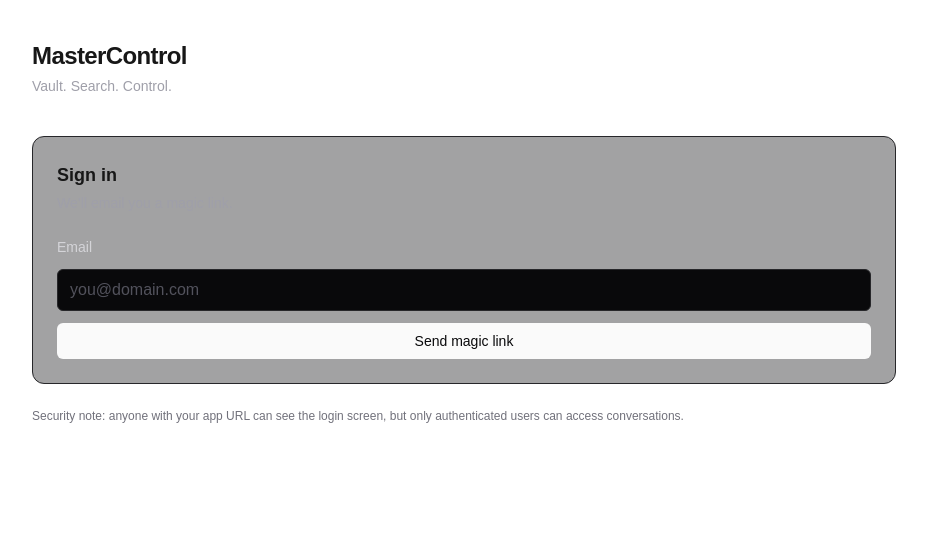
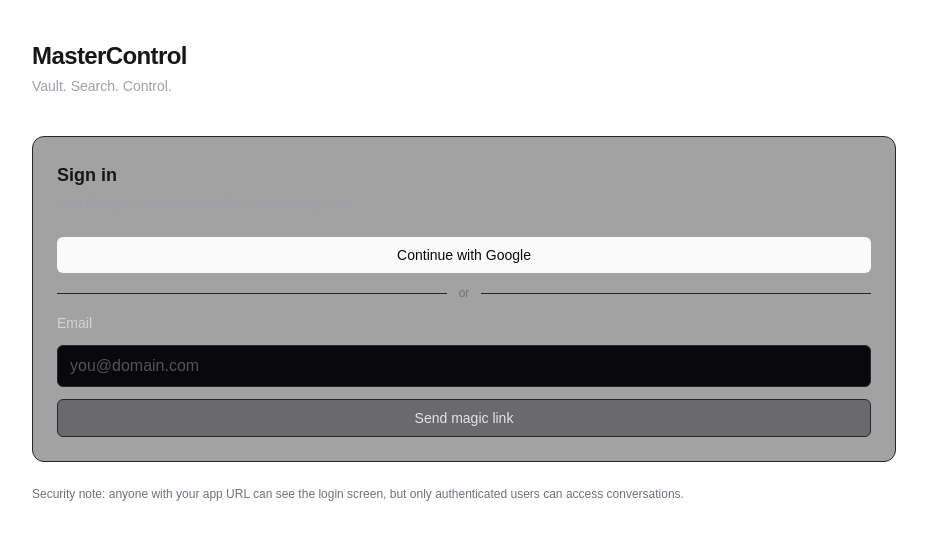
Before and after one commit to Subodh22/mastercontrol, a Next.js app: page /login in a window 1280 px wide. Shown: the top 540 px of the page, without its empty margins (176-1103 px from the left). Built offline with nearby package versions, Linux system fonts and the light colour scheme.

Commit message:
Add Google OAuth sign-in button

```diff
--- a/src/app/login/page.tsx
+++ b/src/app/login/page.tsx
@@ -8,6 +8,22 @@
   const [status, setStatus] = useState<{ type: "idle" | "loading" | "sent" | "error"; message?: string }>({
     type: "idle",
   });
+
+  async function signInWithGoogle() {
+    setStatus({ type: "loading" });
+    try {
+      const supabase = createClient();
+      const { error } = await supabase.auth.signInWithOAuth({
+        provider: "google",
+        options: {
+          redirectTo: `${window.location.origin}/auth/callback`,
+        },
+      });
+      if (error) throw error;
+    } catch (err: any) {
+      setStatus({ type: "error", message: err?.message ?? "Failed to sign in with Google" });
+    }
+  }
 
   async function onSubmit(e: React.FormEvent) {
     e.preventDefault();
@@ -32,9 +48,24 @@
     <main className="space-y-6">
       <div className="rounded-xl border border-zinc-800 bg-zinc-900/40 p-6">
         <h2 className="text-lg font-semibold">Sign in</h2>
-        <p className="mt-1 text-sm text-zinc-400">We’ll email you a magic link.</p>
+        <p className="mt-1 text-sm text-zinc-400">Use Google (recommended) or email magic link.</p>
 
-        <form className="mt-6 space-y-3" onSubmit={onSubmit}>
+        <div className="mt-6 space-y-3">
+          <button
+            onClick={signInWithGoogle}
+            disabled={status.type === "loading"}
+            className="w-full rounded-md bg-zinc-50 px-3 py-2 text-sm font-medium text-zinc-950 disabled:opacity-50"
+          >
+            Continue with Google
+          </button>
+
+          <div className="flex items-center gap-3">
+            <div className="h-px flex-1 bg-zinc-800" />
+            <div className="text-xs text-zinc-500">or</div>
+            <div className="h-px flex-1 bg-zinc-800" />
+          </div>
+
+          <form className="space-y-3" onSubmit={onSubmit}>
             <label className="block text-sm text-zinc-300">Email</label>
             <input
               type="email"
@@ -47,7 +78,7 @@
 
             <button
               disabled={status.type === "loading"}
-            className="w-full rounded-md bg-zinc-50 px-3 py-2 text-sm font-medium text-zinc-950 disabled:opacity-50"
+              className="w-full rounded-md border border-zinc-800 bg-zinc-900/40 px-3 py-2 text-sm font-medium text-zinc-200 hover:bg-zinc-900 disabled:opacity-50"
             >
               {status.type === "loading" ? "Sending…" : "Send magic link"}
             </button>
@@ -58,6 +89,7 @@
             {status.type === "error" && <p className="text-sm text-red-400">{status.message}</p>}
           </form>
         </div>
+      </div>
 
       <div className="text-xs text-zinc-500">
         Security note: anyone with your app URL can see the login screen, but only authenticated users can access
```
Lines whose indentation alone changed are shown as unchanged.
